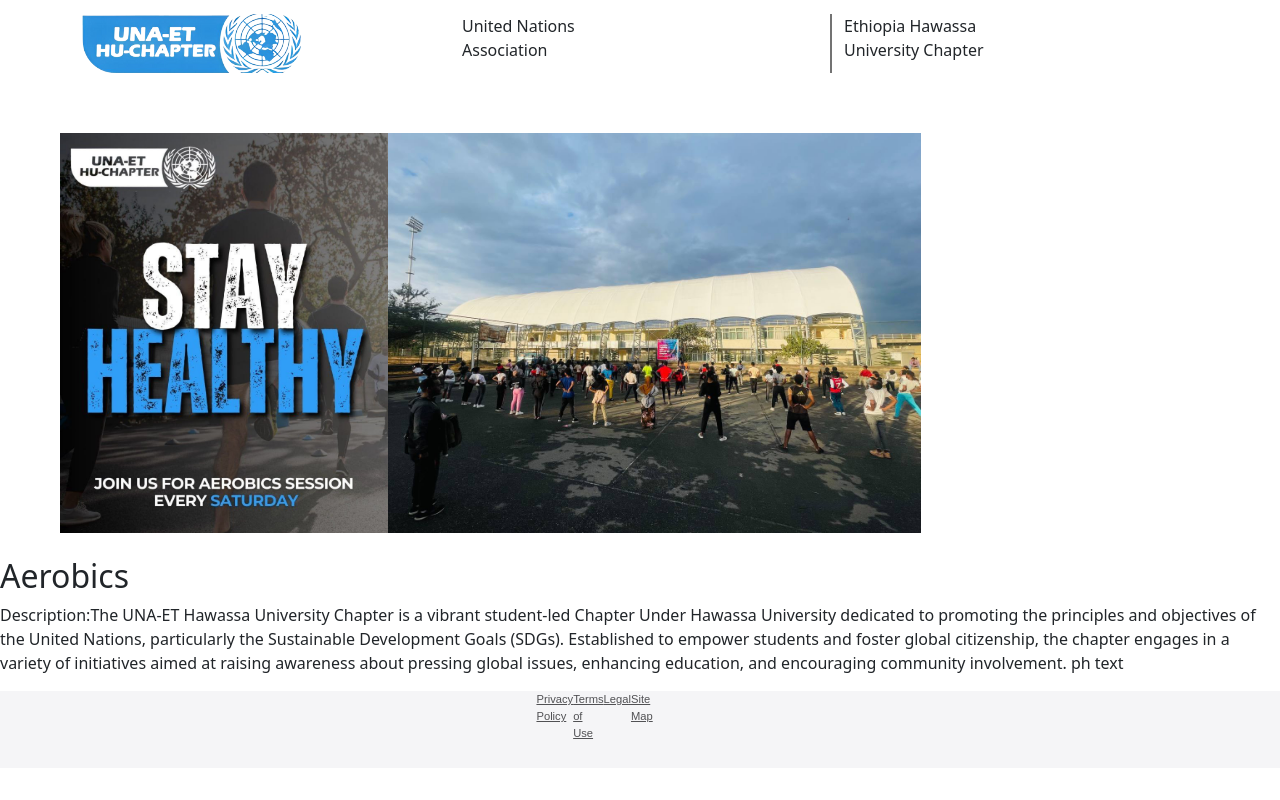
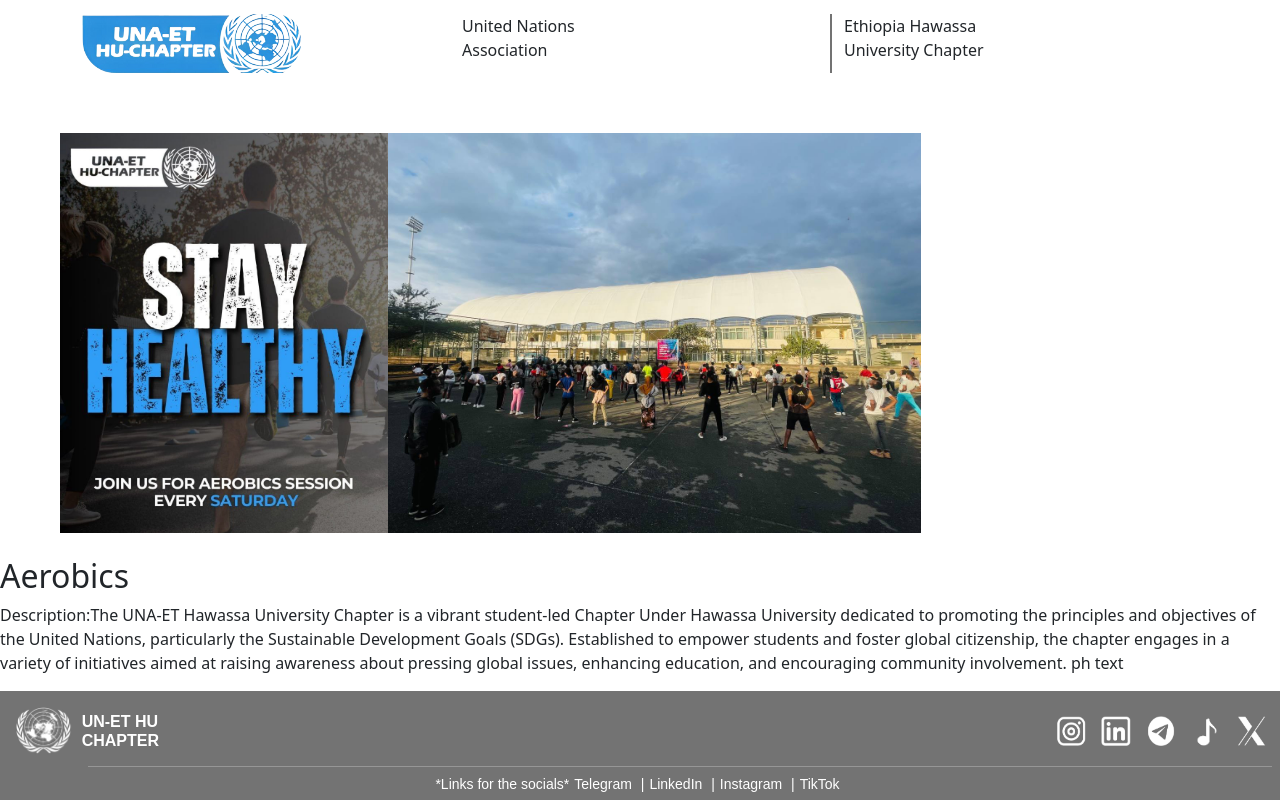
Before and after one commit to Solafides/UN-HU_web, a React (Vite) app: page / in a window 1280 px wide. Shown: the part 918-1718 px from the top of the page. Before the commit the page ends 1686 px from the top, so only its background shows below. Built offline with nearby package versions, Linux system fonts and the light colour scheme.

Commit message:
footer finished

```diff
--- a/src/Components/Footer.jsx
+++ b/src/Components/Footer.jsx
@@ -8,22 +8,32 @@
 
 
 function Footer() {
-  return (
-    <footer className="footer-wrapper">
-		<div >
+	return (
+	  <footer>
+		<div className="footer-top">
+		  <div className="footer-logo">
+		  <img src={unlogo} alt="UN Logo" />
+			<h2>UN-ET HU <br />CHAPTER</h2>
+		  </div>
+		  <div className="social-icons">
+			<img src={instagram} alt="Instagram" style={{width:30, height:30}} />
+			<img src={linkedin} alt="LinkedIn" style={{width:30, height:30}} />
+			<img src={telegram} alt="telegram" style={{width:30, height:30}} />
+			<img src={music} alt="Music" style={{width:30,height:30}} />
+			<img src={x} alt="twitter" style={{width:30,height:30}} />
 
+		  </div>
+		</div>
+		<hr className="horizontal-line" />
+		<div className="footer-bottom">
+		  *Links for the socials*
+		  <a href="#">Telegram</a> |
+		  <a href="#">LinkedIn</a> |
+		  <a href="#">Instagram</a> |
+		  <a href="#">TikTok</a>
+		</div>
+	  </footer>
+	);
+  }
 
-				<div className="footer-links-terms  col-sm-12 order-3 col-lg-6 order-lg-2 ">
-					<ul>
-						<li><a href="#">Privacy Policy</a></li>
-						<li><a href="#">Terms of Use</a></li>
-						<li><a href="#">Legal</a></li>
-						<li><a href="#">Site Map</a></li>
-					</ul>
-				</div>
-		</div>
-	</footer>
-  )
-}
-
-export default Footer
+  export default Footer;
```
